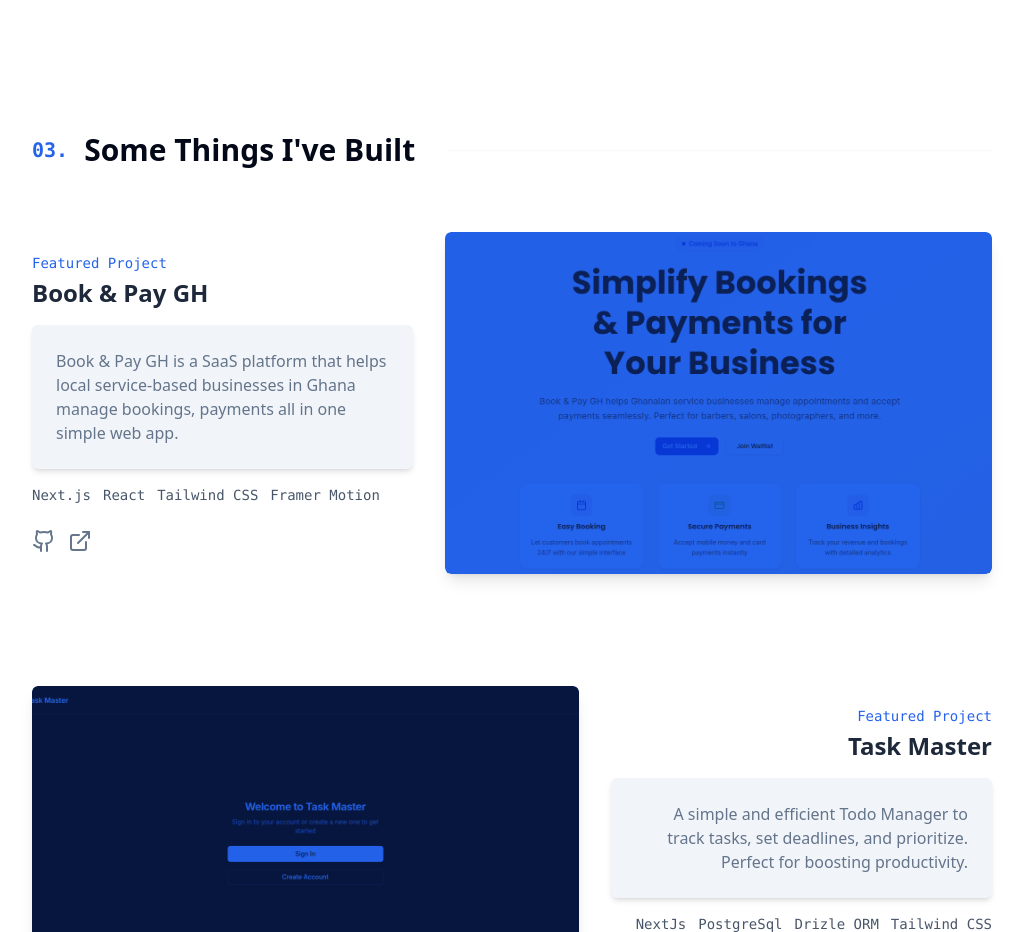
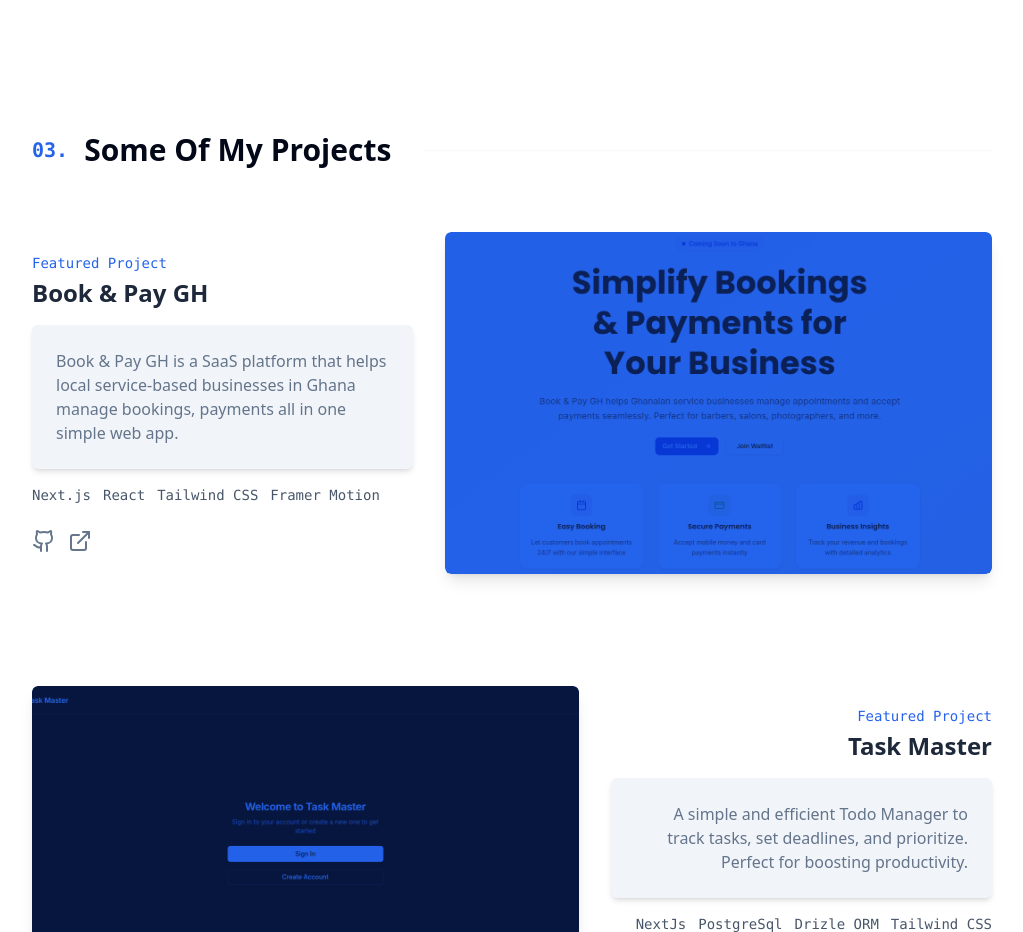
Before and after one commit to luckys-lnz/luckys-portfolio, a Next.js app: page / in a window 1280 px wide. Shown: the part 2100-3032 px from the top of the page, without its empty margins (128-1151 px from the left). Built offline with nearby package versions, Linux system fonts and the light colour scheme; a web font is replaced by a local one.

Commit message:
refactor: update project title in ProjectsSection for improved clarity and alignment with content

```diff
--- a/components/projects-section.tsx
+++ b/components/projects-section.tsx
@@ -162,7 +162,7 @@ export function ProjectsSection() {
             <span className="text-primary font-mono text-lg md:text-xl">
               03.
             </span>
-            Some Things I've Built
+            Some Of My Projects
             <div className="h-px bg-border flex-grow ml-4 opacity-30 dark:opacity-50"></div>
           </motion.h2>
 
```
